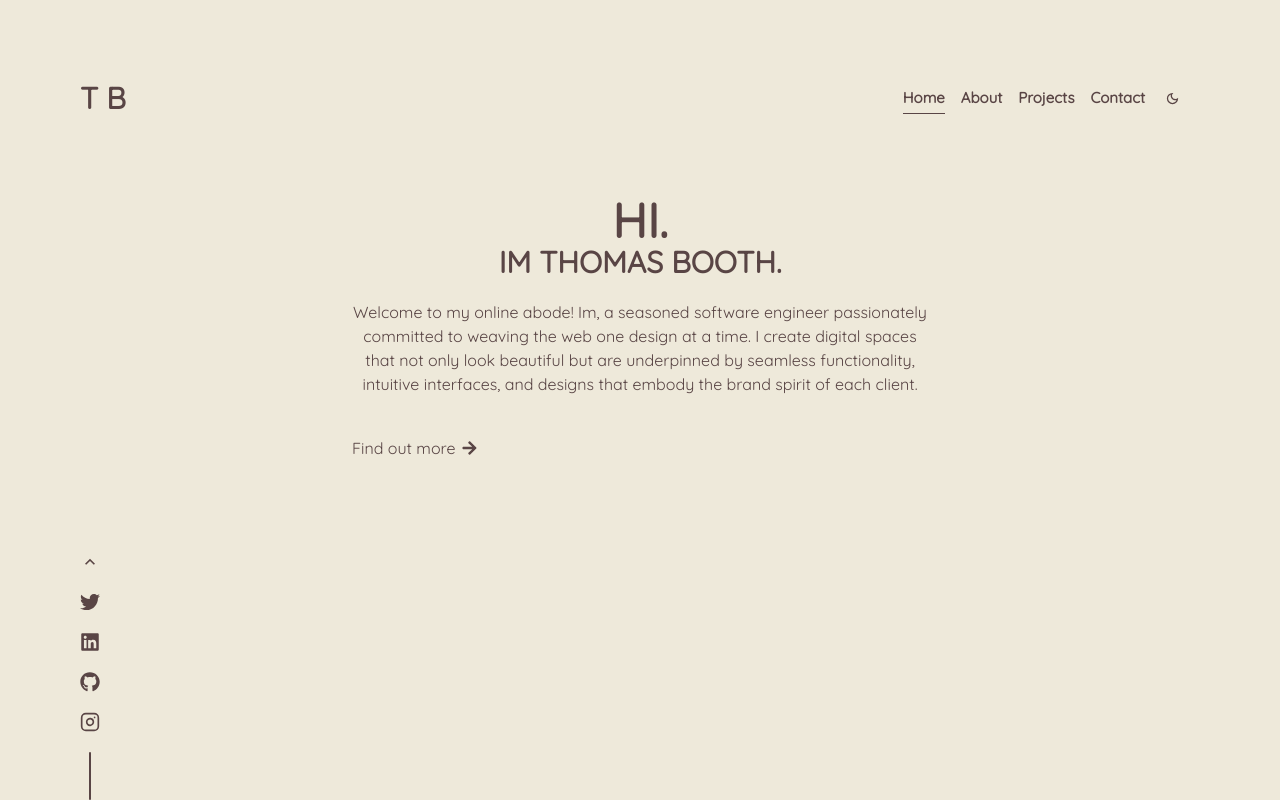
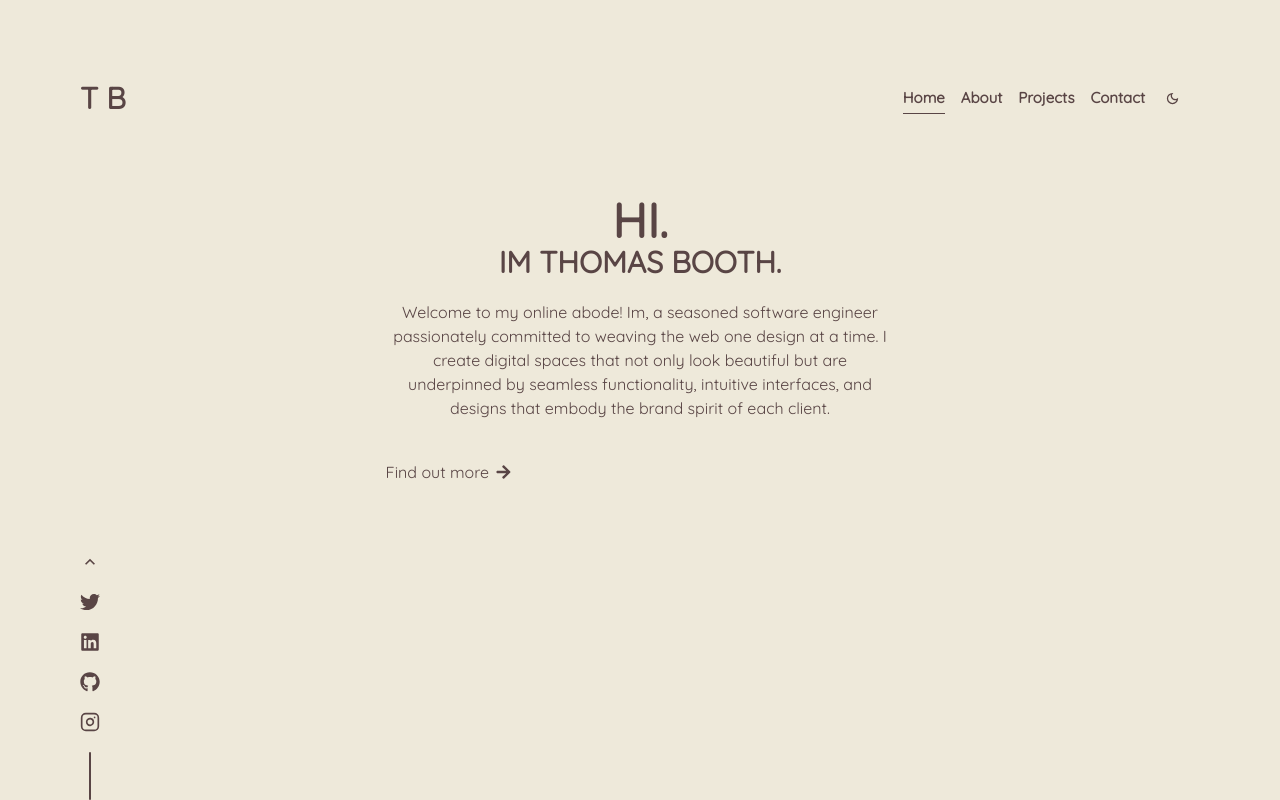
Before and after one commit to thomassbooth/Thomas-Booth-Portfolio, a Next.js app: page / in a window 1280 px wide. Built offline with nearby package versions, Linux system fonts and the light colour scheme.

Commit message:
change of container max w

```diff
--- a/app/components/Container.tsx
+++ b/app/components/Container.tsx
@@ -7,7 +7,7 @@ const Container: React.FC<ContainerProps> = ({
     children
 }) => {
   return (
-    <div className = 'max-w-[2520px] mx-auto xl:px-20 md:px-10 sm:px-2 px-4'>
+    <div className = 'max-w-[90%] mx-auto xl:px-20 md:px-10 sm:px-2 px-4'>
         {children}
     </div>
   )
```
